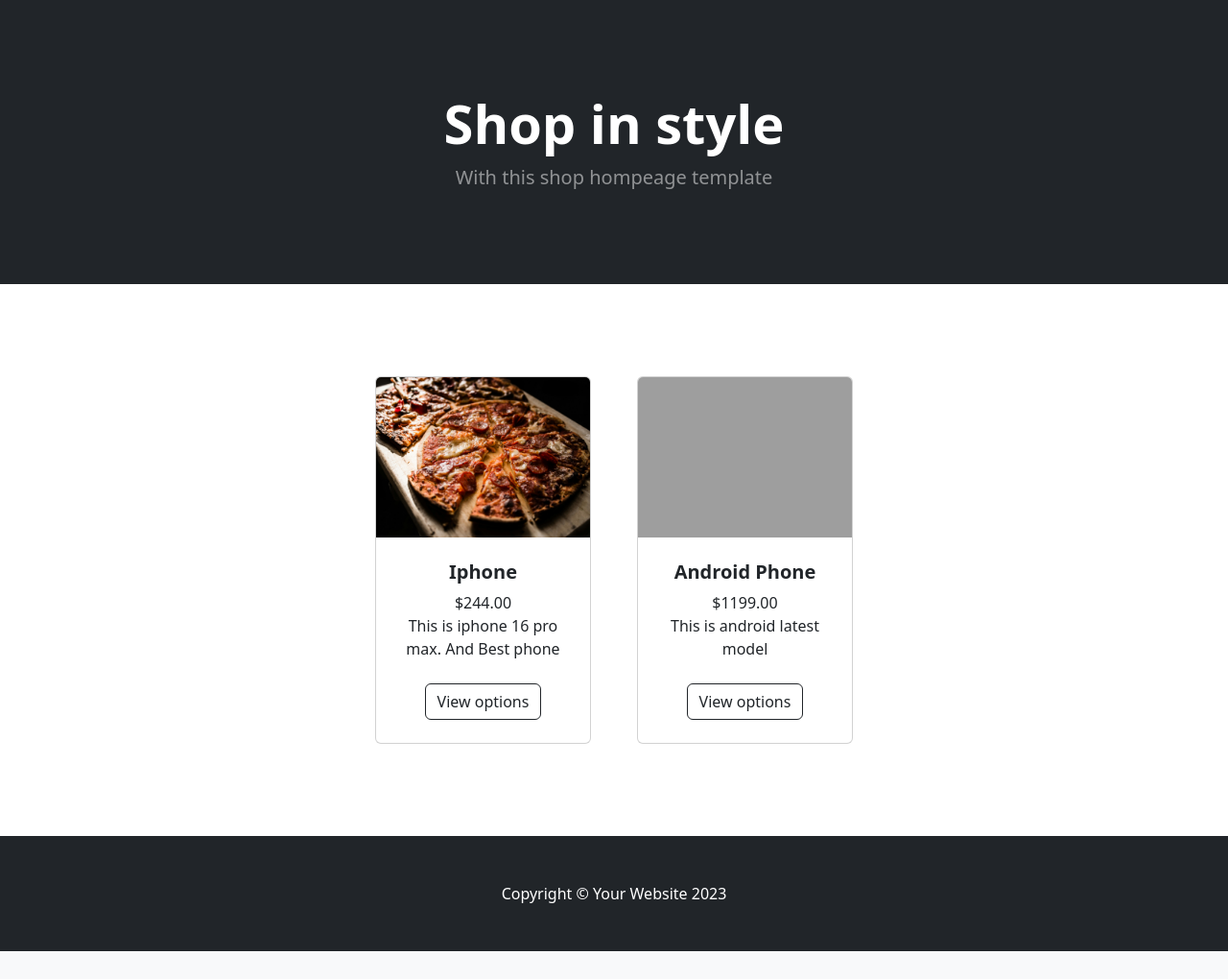
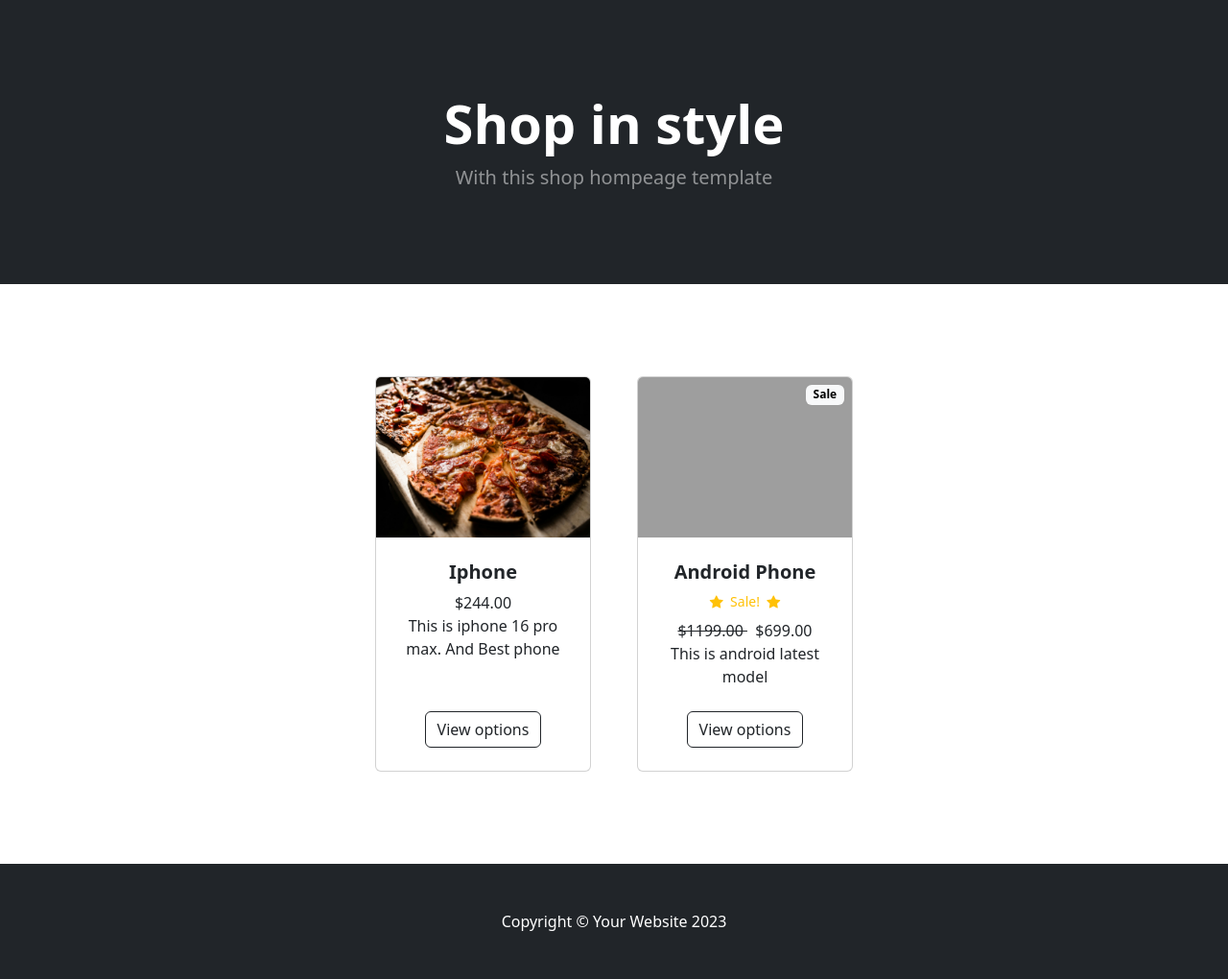
Before and after one commit to Garurab-Subedi/ecom_django, a Django app: page / in a window 1280 px wide. Shown: the part 57-1077 px from the top of the page at 96% size. Before the commit the page ends 1048 px from the top, so only its background shows below. Run offline with Django 5.2, Linux system fonts and the light colour scheme; data comes from the database, SQL or seed files in the repository; both versions use the stored data as it was after the commit; some libraries are stand-ins or nearby versions; grey boxes are pictures that could not be loaded.

Commit message:
add sale and start

```diff
--- a/store/models.py
+++ b/store/models.py
@@ -25,6 +25,9 @@ class Product(models.Model):
     price = models.DecimalField(default=0, decimal_places=2, max_digits=6)
     category = models.ForeignKey(Category, on_delete=models.CASCADE, default=1)
     image = models.ImageField(upload_to='uploads/products/', null=True, blank=True)
+    #Add sale Stuff
+    is_sale = models.BooleanField(default=False)
+    sale_price = models.DecimalField(default=0, decimal_places=2, max_digits=6)
 
     def __str__(self):
         return self.name
--- a/store/templates/home.html
+++ b/store/templates/home.html
@@ -59,6 +59,45 @@
             <div class="container px-4 px-lg-5 mt-5">
                 <div class="row gx-4 gx-lg-5 row-cols-2 row-cols-md-3 row-cols-xl-4 justify-content-center">
                     {% for product in products %}
+                        {% if product.is_sale %}
+                    <div class="col mb-5">
+                        <div class="card h-100">
+                             <!-- Sale badge -->
+                              <div class="badge bg-light text-black position-absolute"
+                               style="top: 0.5rem; right: 0.5rem">
+                                Sale
+                              </div>
+                            <!-- Product image-->
+                            <img class="card-img-top" src="{{ product.image.url }}" alt="..." />
+                            <!-- Product details-->
+                            <div class="card-body p-4">
+                                <div class="text-center">
+                                    <!-- Product name-->
+                                    <h5 class="fw-bolder">{{ product.name }}</h5>
+                                    <!-- sale-->
+                                     <div class="d-flex justify-content-center small text-warning mb-2">
+                                        <div class="bi-star-fill"></div>
+                                        &nbsp;&nbsp;Sale!&nbsp;&nbsp;
+                                        <div class="bi-star-fill"></div>
+                                     </div>
+                                    <!-- Product price-->
+                                     <strike>
+                                        ${{ product.price }}
+                                     </strike>
+                                     &nbsp;
+                                     ${{ product.sale_price }}
+
+                                    <br/>
+                                    {{ product.description }}
+                                </div>
+                            </div>
+                            <!-- Product actions-->
+                            <div class="card-footer p-4 pt-0 border-top-0 bg-transparent">
+                                <div class="text-center"><a class="btn btn-outline-dark mt-auto" href="#">View options</a></div>
+                            </div>
+                        </div>
+                    </div>
+                        {% else %}
                     <div class="col mb-5">
                         <div class="card h-100">
                             <!-- Product image-->
@@ -80,6 +119,7 @@
                             </div>
                         </div>
                     </div>
+                    {% endif %}
                     {% endfor %}
                 </div>
             </div>
```
Also changed, not shown: db.sqlite3, store/migrations/0002_alter_category_options_product_is_sale_and_more.py (added).
